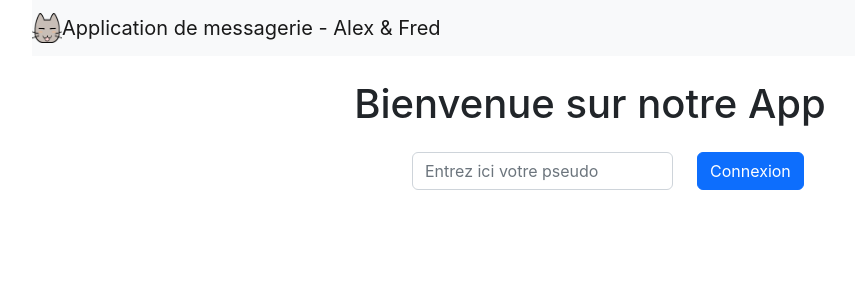
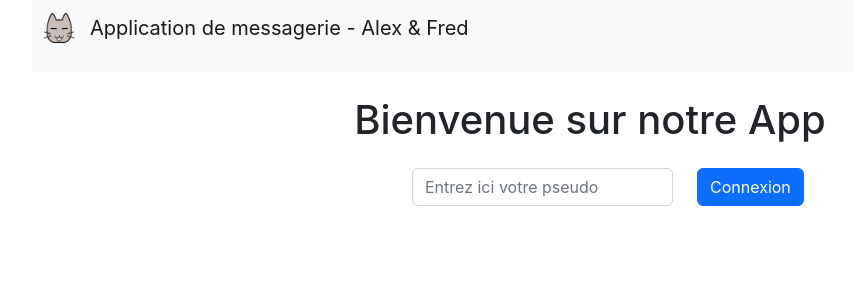
Before and after one commit to exalys/app-react, a React (Create React App) app: page / in a window 1280 px wide. Shown: the top 300 px of the page, without its empty margins (50-905 px from the left). Built offline with nearby package versions, Linux system fonts and the light colour scheme; no server answers.

Commit message:
header modifié

```diff
--- a/src/components/login.component.jsx
+++ b/src/components/login.component.jsx
@@ -13,9 +13,7 @@ export const Login = ({onLoginSubmit}) => {
   }
 
   return (<>
-    <div className='text-center'>
-      <h1 className="my-4">Bienvenue sur notre App</h1>
-      <form className="row my-4" onSubmit={handleSubmit}>
+    <form className="row my-4 text-center" onSubmit={handleSubmit}>
       <div className="offset-md-4 col-md-3">
         <input type="text" className="form-control" name="pseudo" id="pseudo" placeholder="Entrez ici votre pseudo" onChange={(e) => setPseudo(e.target.value)} value={pseudo} />
       </div>
@@ -23,7 +21,6 @@ export const Login = ({onLoginSubmit}) => {
         <button type="submit" className="btn btn-primary">Connexion</button>
       </div>
     </form>
-    </div>
   </>)
 
 }
--- a/src/containers/header/header.container.jsx
+++ b/src/containers/header/header.container.jsx
@@ -3,11 +3,14 @@ import logo from './logo.png'
 const HeaderContainer = () => (
   <header>
     <nav className="navbar navbar-light bg-light">
-    <a className="navbar-brand" href="#">
-        <img src={logo} width="30" height="30" className="d-inline-block align-top " alt="" />
-         Application de messagerie - Alex & Fred
-    </a>
+      <div className="container-fluid">
+        <p className="navbar-brand" href="#">
+            <img src={logo} width="30" height="30" className="d-inline-block align-top" alt="" />
+            <span className='mx-3'>Application de messagerie - Alex & Fred</span>
+        </p>
+      </div>
     </nav>
+    <h1 className="my-4 text-center">Bienvenue sur notre App</h1>
   </header>
 )
 
```
Lines whose indentation alone changed are shown as unchanged.
